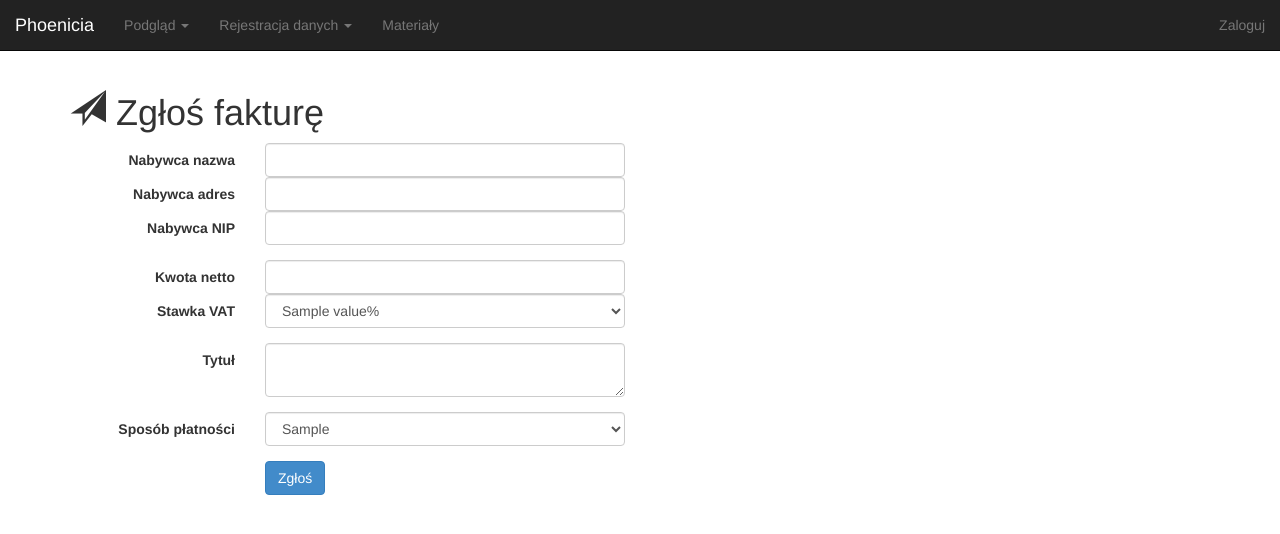
After one commit to kszczepaniak/phoenicia21, a Django app: template Phoenicia21/src/core/templates/core/invoices_single.html in a window 1280 px wide. The commit adds this page. Shown: the top 534 px of the page. Run offline with Django 3.2, Linux system fonts and the light colour scheme; the template is opened without the code that fills it: most values are stand-ins (such as "Sample title", 1, 10 or a date in 2020); some libraries are stand-ins or nearby versions.

Commit message:
zgłaszanie indywidualnych faktur
możliwość wpisania danych pojedynczej faktury i tym samym jej
zgłoszenia, przydatne dla faktur za akcje zarobkowe itp. dodano
template, url i view

```diff
--- a/Phoenicia21/src/core/templates/core/base.html
+++ b/Phoenicia21/src/core/templates/core/base.html
@@ -108,7 +108,7 @@
 		          <a href="#" class="dropdown-toggle" data-toggle="dropdown">Faktury<span class="caret"></span></a>
 		          <ul class="dropdown-menu" role="menu">
 		            <li><a href="invoices">Podgląd</a></li>
-		            <li><a href="invoices">Zgłoś</a></li>
+		            <li><a href="invoices_single">Zgłoś</a></li>
 		            <li><a href="invoices_upload">Zgłoś wiele</a></li>
 		          </ul>
 		        </li>
--- /dev/null
+++ b/Phoenicia21/src/core/templates/core/invoices_single.html
@@ -0,0 +1,60 @@
+{% extends "core/main.html" %}
+{% block content %}
+
+<div class="container">
+	<h1><span class="glyphicon glyphicon-send"></span> Zgłoś fakturę</h1>
+
+	<div class="row">
+		<div class="col-lg-6">
+
+			<form class="form-horizontal" action="invoices_single" method="post">{% csrf_token %}
+				<!--  WYSWIETLANIE KOMUNIKATU BLEDU -->
+				{% if error_log %}
+				<div class="alert alert-danger" role="alert">
+				Proszę uzupełnić lub poprawić dane faktury.
+				</div>
+				{% endif %}
+				<!-- KONIEC KOMUNIKATU BLEDU -->
+
+			    <div class="form-group">
+			        <label class="control-label col-lg-4">Nabywca nazwa</label>
+			        <div class="col-lg-8"><input type="text" class="form-control" name="nabywca_nazwa"></div>
+
+			        <label class="control-label col-lg-4">Nabywca adres</label>
+			        <div class="col-lg-8"><input type="text" class="form-control" name="nabywca_adres"></div>
+
+			        <label class="control-label col-lg-4">Nabywca NIP</label>
+			        <div class="col-lg-8"><input type="text" class="form-control" name="nabywca_nip"></div>
+			    </div>
+
+			    <div class="form-group">
+			        <label class="control-label col-lg-4">Kwota netto</label>
+			        <div class="col-lg-8"><input type="text" class="form-control" name="kwota"></div>
+			        <label class="control-label col-lg-4">Stawka VAT</label>
+			        <div class="col-lg-8"><select class="form-control" name="stawka_vat">
+  						{% for id, value in stawki_vat %}<option value="{{ id }}">{% if value == "zw" %} Zwolnione {% else %} {{ value }}% {% endif %}</option>{% endfor %}
+  					</select></div>
+			    </div>
+
+			    <div class="form-group">
+			        <label class="control-label col-lg-4">Tytuł</label>
+			        <div class="col-lg-8"><textarea type="text" class="form-control" name="tytul"></textarea></div>
+			    </div>
+
+			    <div class="form-group">
+			        <label class="control-label col-lg-4">Sposób płatności</label>
+			        <div class="col-lg-8"><select class="form-control" name="sposob_platnosci">
+						{% for sp in sposoby_platnosci %}<option value="{{ sp.id }}">{{ sp }}</option>{% endfor %}
+					</select></div>
+			    </div>
+
+			    <div class="form-group">
+			        <div class="col-lg-offset-4 col-lg-8"><button type="submit" name='send' class="btn btn-primary">Zgłoś</button></div>
+			    </div>
+			</form>
+
+		</div>
+	</div>
+</div>
+
+{% endblock %}
--- a/Phoenicia21/src/core/urls.py
+++ b/Phoenicia21/src/core/urls.py
@@ -26,4 +26,5 @@ urlpatterns = [
     url(r'reports_balance$', views.reports_balance, name='reports_balance'),
     url(r'invoices$', views.invoices, name='invoices'),
     url(r'invoices_upload$', views.invoices_upload, name='invoices_upload'),
+    url(r'invoices_single$', views.invoices_single, name='invoices_single'),
 ]
```
Also changed, not shown: Phoenicia21/src/core/views.py (+42 -13 lines).
